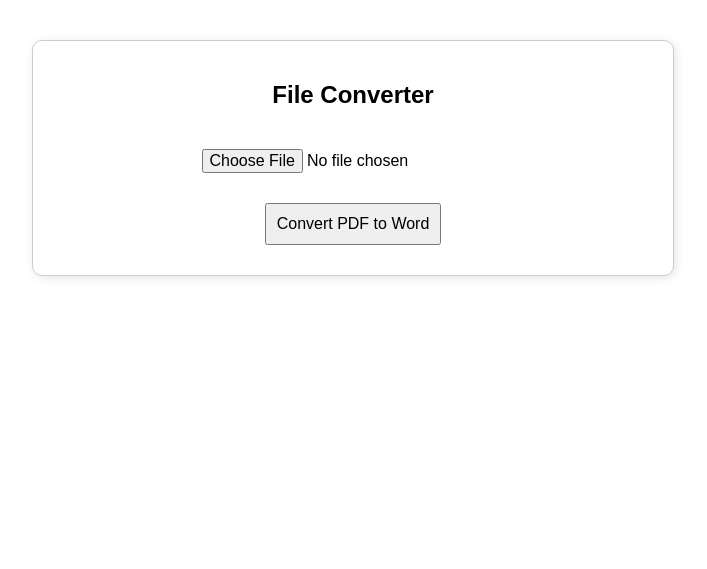
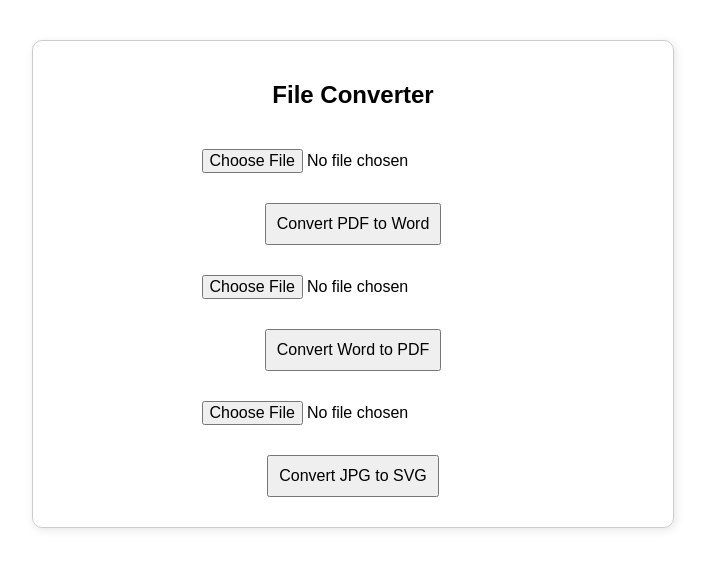
Before and after one commit to AriseAk/Converter, a Flask app: page / in a window 1280 px wide. Shown: the top 569 px of the page, without its empty margins (287-994 px from the left). Run offline with Flask 3, Linux system fonts and the light colour scheme; parts of the project's set-up code (start-up, migrations or seed data) failed here and were passed over; some libraries are stand-ins or nearby versions.

Commit message:
Added pdf to word,jpg to svg and word to pdf in progress

```diff
--- a/main.py
+++ b/main.py
@@ -8,6 +8,9 @@ from pdf2docx import Converter
 from PIL import Image
 import io
 from dotenv import load_dotenv
+from bson.objectid import ObjectId
+from docx import Document
+from fpdf import FPDF
 
 app = Flask(__name__)
 
@@ -18,12 +21,11 @@ mongo_db = client["file_converter"]
 fs = gridfs.GridFS(mongo_db)
 
 # Allowed file extensions
-ALLOWED_EXTENSIONS = {"pdf", "jpg", "png", "svg"}
+ALLOWED_EXTENSIONS = {"pdf", "jpg", "png", "svg" ,"jpeg" ,"docx"}
 UPLOAD_FOLDER = "uploads/"
 
 if not os.path.exists(UPLOAD_FOLDER):
     os.makedirs(UPLOAD_FOLDER)
-
 
 @app.route("/")
 def index():
@@ -37,11 +39,11 @@ def allowed_file(filename):
 @app.route("/convert/pdf-to-word", methods=["POST"])
 def pdf_to_word():
     if "file" not in request.files:
-        return jsonify({"error": "No file part"}), 400
+        return "<p style='color:red;'>No file uploaded!</p>", 400
 
     file = request.files["file"]
     if file.filename == "":
-        return jsonify({"error": "No selected file"}), 400
+        return "<p style='color:red;'>No selected file!</p>", 400
 
     if file and allowed_file(file.filename):
         filename = secure_filename(file.filename)
@@ -71,15 +73,133 @@ def pdf_to_word():
             "file_id": file_id
         })
 
-        return jsonify({"message": "File converted successfully", "download_id": str(file_id)})
+        # Return HTML response for HTMX
+        return f"<p style='color:green;'>File converted! <a href='/download/{file_id}'>Download Word File</a></p>"
 
-    return jsonify({"error": "Invalid file type"}), 400
+    return "<p style='color:red;'>Invalid file type!</p>", 400
 
-# Route: Download Converted File
+class PDF(FPDF):
+    def header(self):
+        self.set_font("Arial", "B", 12)
+        self.cell(0, 10, "Converted PDF", ln=True, align="C")
+
+@app.route("/convert/word-to-pdf", methods=["POST"])
+def word_to_pdf():
+    if "file" not in request.files:
+        return jsonify({"error": "No file part"}), 400
+
+    file = request.files["file"]
+    if file.filename == "":
+        return jsonify({"error": "No selected file"}), 400
+
+    if file and file.filename.endswith(".docx"):
+        filename = secure_filename(file.filename)
+        file_path = os.path.join(UPLOAD_FOLDER, filename)
+        file.save(file_path)
+
+        # Convert DOCX to PDF
+        pdf_path = file_path.replace(".docx", ".pdf")
+        doc = Document(file_path)
+        pdf = FPDF()
+        pdf.set_auto_page_break(auto=True, margin=15)
+        pdf.add_page()
+        pdf.set_font("Arial", size=12)
+
+        for para in doc.paragraphs:
+            text = para.text
+            text = text.encode("latin-1", "ignore").decode("latin-1")  # Fix encoding issue
+            pdf.multi_cell(0, 10, txt=text, align="L")
+
+        pdf.output(pdf_path)
+
+        # Store in MongoDB (GridFS)
+        with open(pdf_path, "rb") as converted_file:
+            file_id = fs.put(converted_file, filename=os.path.basename(pdf_path))
+
+        # Delete local files
+        os.remove(file_path)
+        os.remove(pdf_path)
+
+        # Store metadata in MongoDB
+        mongo_db.files.insert_one({
+            "filename": filename,
+            "original_format": "docx",
+            "converted_format": "pdf",
+            "status": "converted",
+            "file_id": file_id
+        })
+
+        return f"<p style='color:green;'>File converted! <a href='/download/{file_id}'>Download PDF File</a></p>"
+
+    return "<p style='color:red;'>Invalid file type!</p>", 400
+
 @app.route("/download/<file_id>", methods=["GET"])
 def download_file(file_id):
-    file = fs.get(file_id)
-    return send_file(io.BytesIO(file.read()), download_name=file.filename, as_attachment=True)
+    try:
+        file = fs.get(ObjectId(file_id))  # Convert file_id to ObjectId
+        return send_file(io.BytesIO(file.read()),
+                         download_name=file.filename,
+                         as_attachment=True)
+    except Exception as e:
+        return jsonify({"error": "File not found or invalid ID"}), 404
+
+# Route: Display Converted Files
+@app.route("/converted-files", methods=["GET"])
+def converted_files():
+    files = list(mongo_db.files.find({}, {"filename": 1, "file_id": 1}))
+    return render_template("converted.html", files=files)
+
+# ====== FIXED JPG TO SVG CONVERSION ======
+@app.route("/convert/jpg-svg", methods=["POST"])
+def jpg_to_svg():
+    if "file" not in request.files:
+        return jsonify({"error": "No file part"}), 400
+
+    file = request.files["file"]
+    if file.filename == "":
+        return jsonify({"error": "No selected file"}), 400
+
+    if file and allowed_file(file.filename):
+        # ✅ Read file directly from memory
+        img = Image.open(io.BytesIO(file.read())).convert("RGBA")
+
+        # ✅ Convert to SVG (in memory)
+        svg_data = convert_jpg_to_svg(img)
+
+        # ✅ Store in MongoDB (directly from memory)
+        file_id = fs.put(svg_data.encode("utf-8"), filename=file.filename.replace(".jpg", ".svg"))
+
+        # ✅ Save metadata
+        mongo_db.files.insert_one({
+            "filename": file.filename,
+            "original_format": "jpg",
+            "converted_format": "svg",
+            "status": "converted",
+            "file_id": file_id
+        })
+
+        return f"<p style='color:green;'>File converted! <a href='/download/{file_id}'>Download SVG File</a></p>"
+
+    return "<p style='color:red;'>Invalid file type!</p>", 400
+
+# Convert JPG to SVG Function
+def convert_jpg_to_svg(img):
+    # Resize to reduce processing time (optional)
+    max_size = (500, 500)  # Resize large images
+    img.thumbnail(max_size)
+
+    width, height = img.size
+    svg_content = f'<svg width="{width}" height="{height}" xmlns="http://www.w3.org/2000/svg">'
+
+    for y in range(height):
+        for x in range(width):
+            r, g, b, a = img.getpixel((x, y))
+            if a > 0:  # Ignore fully transparent pixels
+                color = f"#{r:02x}{g:02x}{b:02x}"
+                svg_content += f'<rect x="{x}" y="{y}" width="1" height="1" fill="{color}" />'
+
+    svg_content += "</svg>"
+    return svg_content
 
 if __name__ == "__main__":
     app.run(debug=True)
--- a/templates/index.html
+++ b/templates/index.html
@@ -31,15 +31,28 @@
 <div class="container">
     <h2>File Converter</h2>
 
-        <form id="upload-form" hx-post="/convert/pdf-to-word" hx-encoding="multipart/form-data" hx-target="#result" hx-indicator="#loading">
+    <!-- PDF to Word Form -->
+    <form id="pdf-to-word-form" hx-post="/convert/pdf-to-word" hx-encoding="multipart/form-data" hx-target="#result" hx-indicator="#loading">
         <input type="file" name="file" accept=".pdf" required>
         <br>
         <button type="submit">Convert PDF to Word</button>
     </form>
 
+    <form id="word-to-pdf-form" hx-post="/convert/word-to-pdf" hx-encoding="multipart/form-data" hx-target="#result" hx-indicator="#loading">
+        <input type="file" name="file" accept=".docx" required>
+        <br>
+        <button type="submit">Convert Word to PDF</button>
+    </form>
+
+    <!-- JPG to SVG Form -->
+    <form id="jpg-to-svg-form" hx-post="/convert/jpg-svg" hx-encoding="multipart/form-data" hx-target="#result" hx-indicator="#loading">
+        <input type="file" name="file" accept=".jpg,.jpeg,.png" required>
+        <br>
+        <button type="submit">Convert JPG to SVG</button>
+    </form>
+
     <div id="loading" style="display: none;">Processing...</div>
     <div id="result"></div>
-
 </div>
 
 <script>
```
Lines whose indentation alone changed are shown as unchanged.
